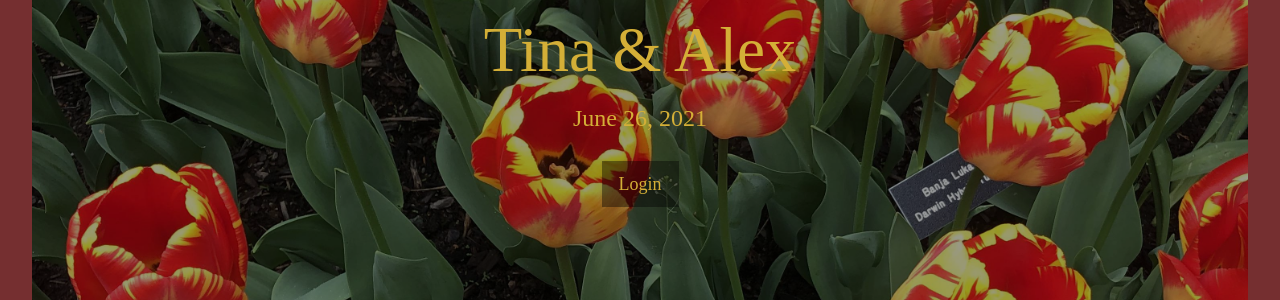
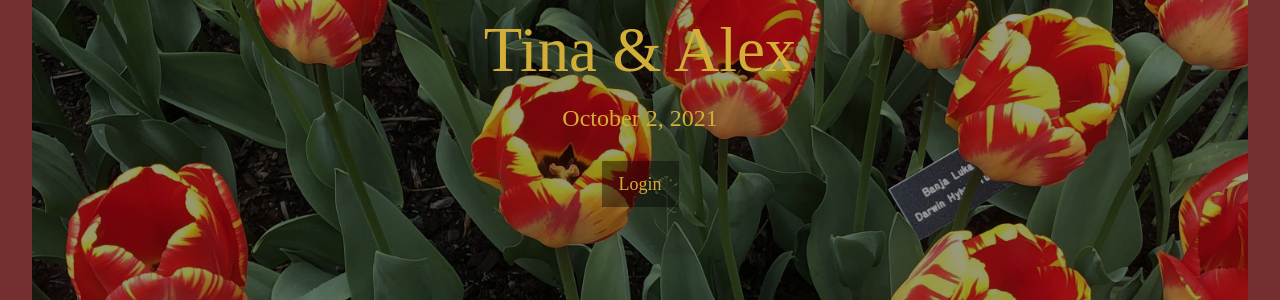
Before and after one commit to tina-and-alex/tina-and-alex.github.io, a Jekyll site: the page built from index.html, in a window 1280 px wide. Shown: the part 386-686 px from the top of the page. Built offline with Jekyll 4.4.1, drawn with Linux system fonts in a browser that asks for light colours.

Commit message:
s/June 26/October 2

```diff
--- a/_includes/_includes/head.html
+++ b/_includes/_includes/head.html
@@ -6,7 +6,7 @@
   <meta name="description" content="">
   <meta name="author" content="">
 
-  <title>Tina & Alex - June 26, 2021</title>
+  <title>Tina & Alex - October 2, 2021</title>
 
   <!-- Bootstrap Core CSS -->
   <link href="css/bootstrap.min.css" rel="stylesheet">
--- a/_includes/_includes/navigation.html
+++ b/_includes/_includes/navigation.html
@@ -4,7 +4,7 @@
   <ul class="sidebar-nav">
     <a id="menu-close" href="#" class="btn btn-light btn-lg pull-right toggle"><i class="fa fa-times"></i></a>
     <li class="sidebar-brand">
-      <a href="#top"  onclick = $("#menu-close").click(); >Tina & Alex | June 26, 2021</a>
+      <a href="#top"  onclick = $("#menu-close").click(); >Tina & Alex | October 2, 2021</a>
     </li>
     <li>
       <a href="#top" onclick = $("#menu-close").click(); >Home</a>
--- a/_includes/_includes/tina_and_alex.html
+++ b/_includes/_includes/tina_and_alex.html
@@ -1,4 +1,4 @@
 <div class="navbar" id="navbar">
 	<h1 ><font color="#D4AF37">Tina & Alex</font></h1>
-	<h3><font color="#D4AF37">June 26, 2021</font></h3>
+	<h3><font color="#D4AF37">October 2, 2021</font></h3>
 </div>
--- a/_includes/about.html
+++ b/_includes/about.html
@@ -5,7 +5,7 @@
     <div class="row">
       <div class="col-lg-12 text-center">
         <h2><font color="#D4AF37">
-          June 26, 2021
+          October 2, 2021
         </font>
         </h2>
         <p class="lead"><font color="#D4AF37">Save the Date! Please register via the Google Form below. Invitations to follow</font></p>
--- a/_includes/splash-header.html
+++ b/_includes/splash-header.html
@@ -2,7 +2,7 @@
 <header id="top" class="header">
   <div class="text-vertical-center">
     <h1>Tina &amp; Alex</h1>
-    <h3>June 26, 2021</h3>
+    <h3>October 2, 2021</h3>
     <br>
     <a href="#login" class="btn btn-dark btn-lg">Login</a>
     </br>
```
